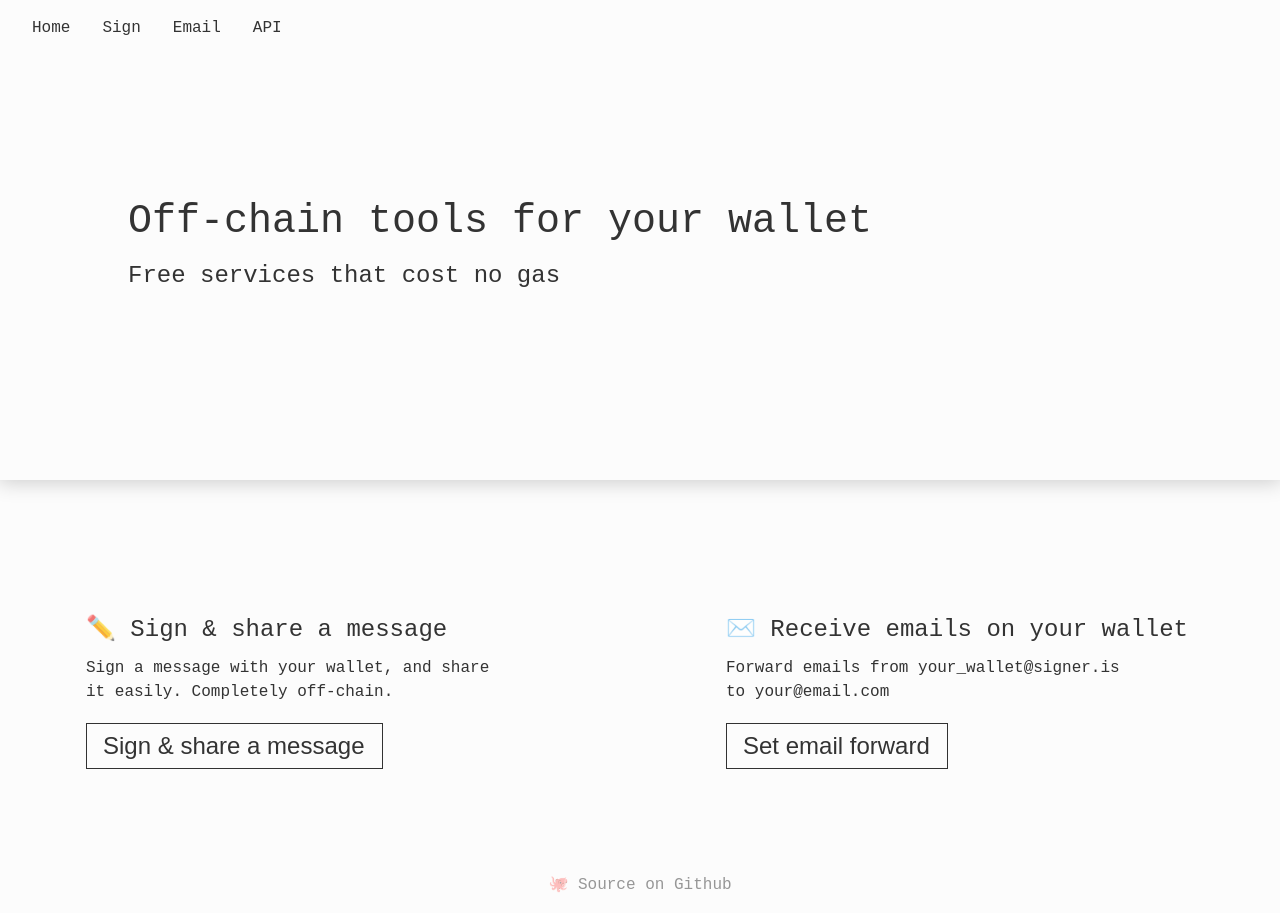
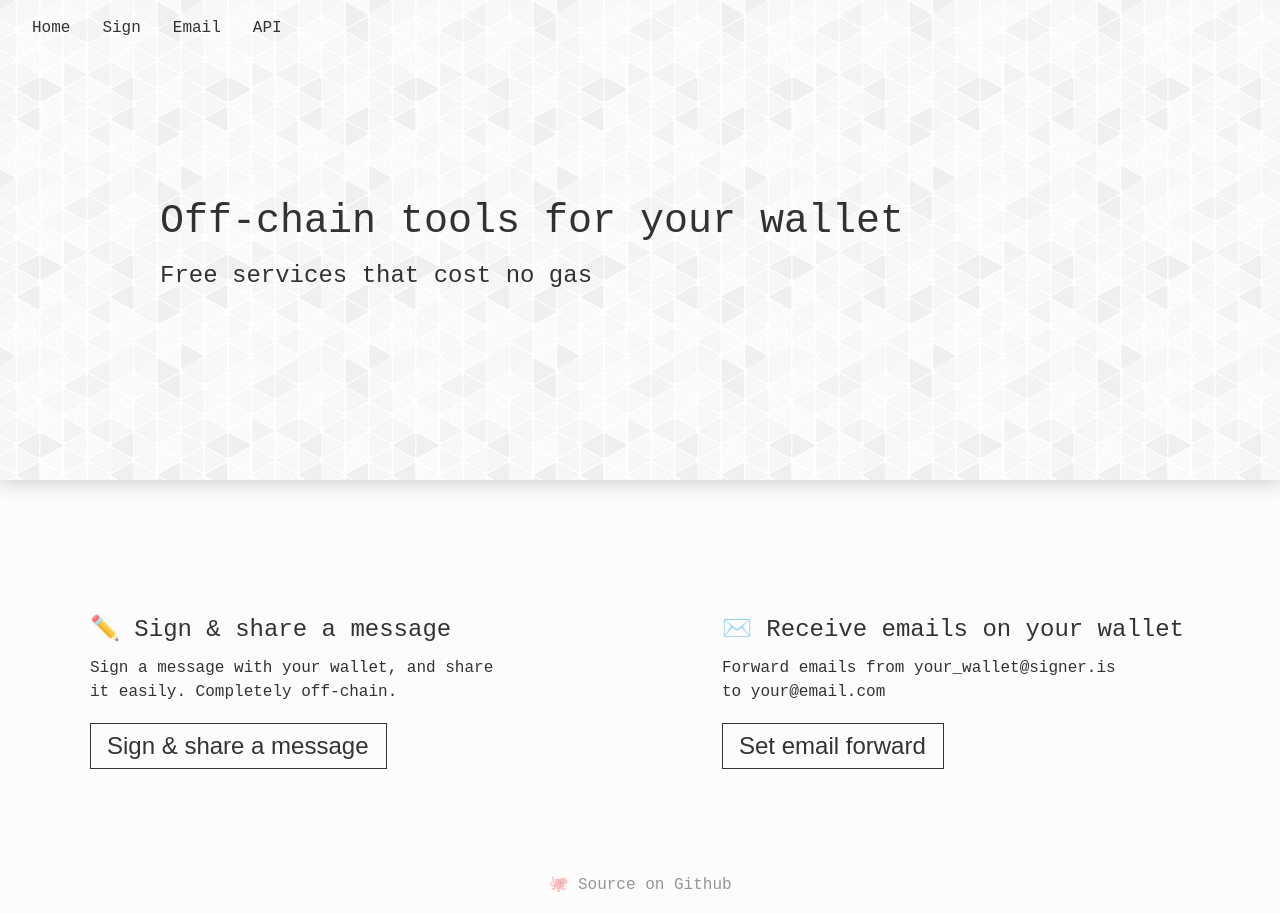
Before and after one commit to actuallymentor/signer, a React (Create React App) app: page / in a window 1280 px wide. Built offline with nearby package versions, Linux system fonts and the light colour scheme.

Commit message:
✨ pretty texture

```diff
--- a/src/components/Theme.js
+++ b/src/components/Theme.js
@@ -7,6 +7,7 @@ const theme = {
 		primary: 'black',
 		primary_invert: 'white',
 		text: 'rgb( 0, 0, 0, .8 )',
+		text_backdrop: 'rgb( 255, 255, 255, .8 )',
 		accent: 'orange',
 		hint: 'rgba( 0, 0, 0, .4 )',
 		backdrop: 'rgba( 0, 0, 0, .01 )'
@@ -16,8 +17,9 @@ const theme = {
 const dark_theme = {
 	colors: {
 		primary: 'white',
-		primary_invert: 'white',
+		primary_invert: 'black',
 		text: 'rgb( 255, 255, 255, 1 )',
+		text_backdrop: 'rgb( 0, 0, 0, .8 )',
 		accent: 'orange',
 		hint: 'rgba( 255, 255, 255, .4 )',
 		backdrop: 'rgba( 0, 0, 0, .8 )'
@@ -44,7 +46,7 @@ export default props => {
 		// Enable a listener
 		window.matchMedia('(prefers-color-scheme: dark)').addEventListener( 'change', event => {
 			log( 'Darkmode setting changed to ', event.matches )
-		    setDark( event.matches == 'dark' )
+			setDark( event.matches == 'dark' )
 		})
 
 	}, [] )
--- a/src/components/atoms/Container.js
+++ b/src/components/atoms/Container.js
@@ -10,7 +10,7 @@ export default styled.div`
 	justify-content: ${ ( { justify='center' } ) => justify };
 	min-height: 100vh;
 	width: 100%;
-	padding: ${ ( { gutter=true } ) => gutter ? '3rem max( 1rem, calc( 25vw - 4rem ) )' : 'none' };
+	padding: ${ ( { gutter=true } ) => gutter ? '3rem max( 1rem, calc( 25vw - 2rem ) )' : 'none' };
 	// margin-bottom: 10rem;
 	box-sizing: border-box;
 	& * {
--- a/src/components/atoms/Text.js
+++ b/src/components/atoms/Text.js
@@ -10,7 +10,7 @@ export const Text = styled.p`
 	box-shadow: ${ ( { banner } ) => banner ? '0 0 20px 2px rgb(0 0 0 / 70%)' : '' };
 	text-align: ${ ( { align } ) => align || 'left' };
 	max-width: 90%;
-  	overflow-wrap: anywhere;
+	overflow-wrap: anywhere;
 `
 
 export const A = styled.a`
@@ -24,7 +24,7 @@ export const A = styled.a`
 	box-shadow: ${ ( { banner } ) => banner ? '0 0 20px 2px rgb(0 0 0 / 70%)' : '' };
 	text-align: ${ ( { align } ) => align || 'left' };
 	max-width: 90%;
-  	overflow-wrap: anywhere;
+	overflow-wrap: anywhere;
 `
 
 export const H1 = styled.h1`
--- a/src/components/molecules/Hero.js
+++ b/src/components/molecules/Hero.js
@@ -5,9 +5,11 @@ export default styled( Section )`
 	width: 100%;
 	min-height: 60vh;
 	align-items: flex-start;
-	padding: ${ ( { gutter=true } ) => gutter ? '3rem max( 1rem, calc( 15vw - 4rem ) )' : 'none' };
+	padding: ${ ( { gutter=true } ) => gutter ? '3rem max( 1rem, calc( 15vw - 2rem ) )' : 'none' };
 	box-shadow: 0px 0 20px 2px rgba( 0, 0, 0, .2);
 	margin: 0;
+	background-color: ${ ( { theme } ) => theme?.colors?.text_backdrop  };
+	background-image: url( "/hero-texture.png" );
 	& h1 {
 		margin-bottom: .5rem;
 		text-align: left;
--- a/src/components/pages/Login.js
+++ b/src/components/pages/Login.js
@@ -28,7 +28,7 @@ export default function Login() {
 				<H2>Free services that cost no gas</H2>
 			</Hero>
 
-			<Section direction='row' justify='space-around' padding='5rem 0rem'>
+			<Section direction='row' justify='space-around' padding='5rem .5rem'>
 
 				<Section width='500px' align='flex-start'>
 
```
Also changed, not shown: public/hero-texture.png (added), src/App.js (line endings or trailing spaces).
